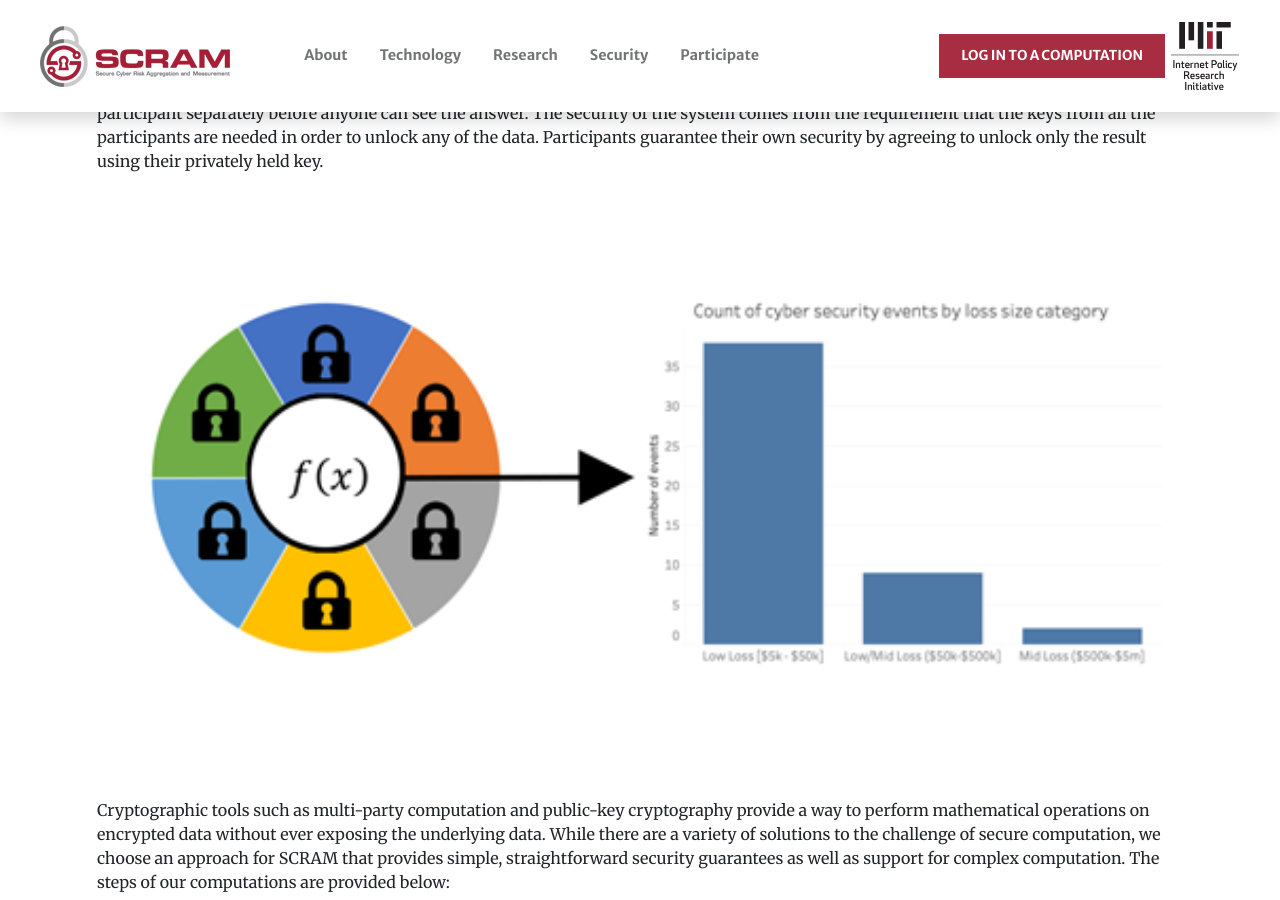
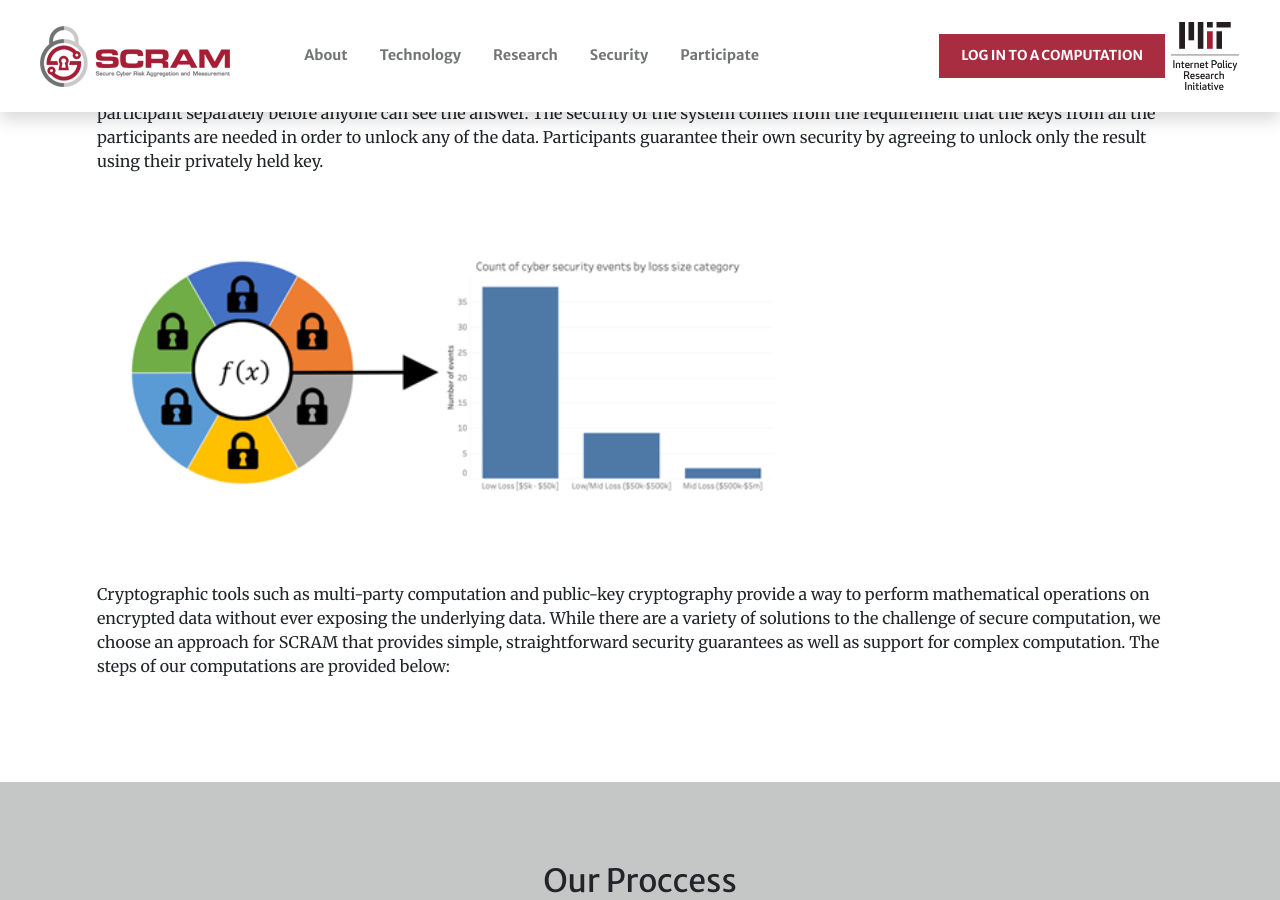
Before and after one commit to jisqyv/MIT, a Jekyll site: the page built from technology.md, in a window 1280 px wide and 900 px high, scrolled down 1189 px. Built offline with Jekyll 4.4.1, drawn with Linux system fonts in a browser that asks for light colours; nearby versions of some CDN libraries; grey boxes are pictures that could not be loaded.

Commit message:
Update technologyservices.html

```diff
--- a/_includes/technologyservices.html
+++ b/_includes/technologyservices.html
@@ -11,7 +11,7 @@
 
 		<p>SCRAM mimics the traditional aggregation technique, but works exclusively on encrypted data that it cannot see. The system takes in encrypted data from the participants, runs a blind computation on it, and returns an encrypted result that must be unlocked by each participant separately before anyone can see the answer. The security of the system comes from the requirement that the keys from all the participants are needed in order to unlock any of the data. Participants guarantee their own security by agreeing to unlock only the result using their privately held key. </p>
 
-		<p><img src="assets/img/Technology-Image.png" style="width:100%;text-align:center;">
+		<p><img src="assets/img/Technology-Image.png" style="width:690px;text-align:center;">
 
 		<p>Cryptographic tools such as multi-party computation and public-key cryptography provide a way to perform mathematical operations on encrypted data without ever exposing the underlying data. While there are a variety of solutions to the challenge of secure computation, we choose an approach for SCRAM that provides simple, straightforward security guarantees as well as support for complex computation. The steps of our computations are provided below:
 </p>
```
